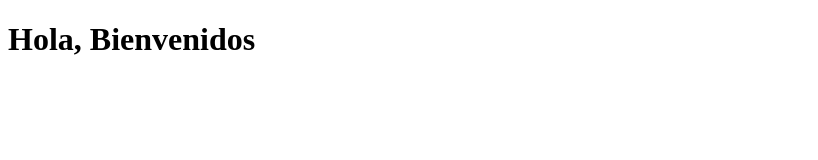
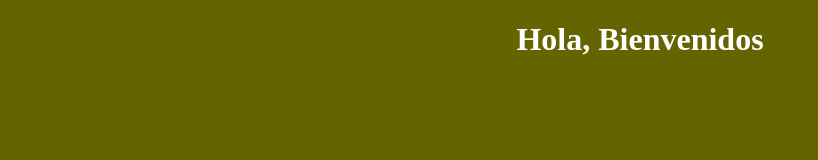
Before and after one commit to tony12066/TallerGit1, a plain HTML site: page index.html in a window 1280 px wide. Shown: the whole page, without its empty margins (0-818 px from the left). Drawn offline with Linux system fonts and the light colour scheme.

Commit message:
Cuarta version- se agrego el estilo bascio al html

```diff
--- a/CSS/estilo.css
+++ b/CSS/estilo.css
@@ -0,0 +1,7 @@
+body{
+	background: rgb(100, 100, 0);
+}
+h1{
+	color: white;
+	text-align: center;
+}
--- a/index.html
+++ b/index.html
@@ -4,6 +4,7 @@
 	<meta charset="utf-8">
 	<meta name="viewport" content="width=device-width, initial-scale=1">
 	<title>Mi primera Pagina Web</title>
+	<link rel="stylesheet" type="text/css" href="CSS/estilo.css">
 </head>
 <body>
 	<h1>Hola, Bienvenidos </h1>
```
